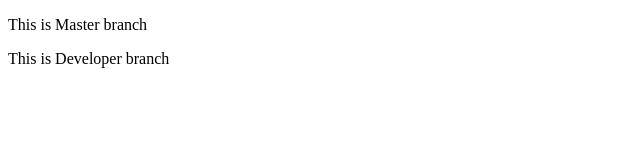
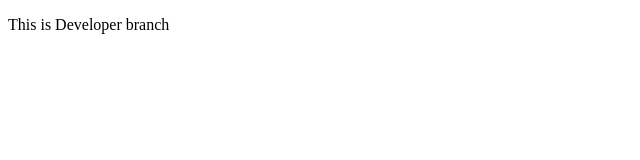
Before and after one commit to KumarHarsh2001/Task_Automation, a plain HTML site: page Index.html in a window 1280 px wide. Shown: the whole page, without its empty margins (0-640 px from the left). Drawn offline with Linux system fonts and the light colour scheme.

Commit message:
Update Index.html

```diff
--- a/Index.html
+++ b/Index.html
@@ -3,7 +3,6 @@
 	<head>
 	</head>
 	<body>
-		<p> This is Master branch</p>
 		<p> This is Developer branch</p>
 
 	</body>
```
